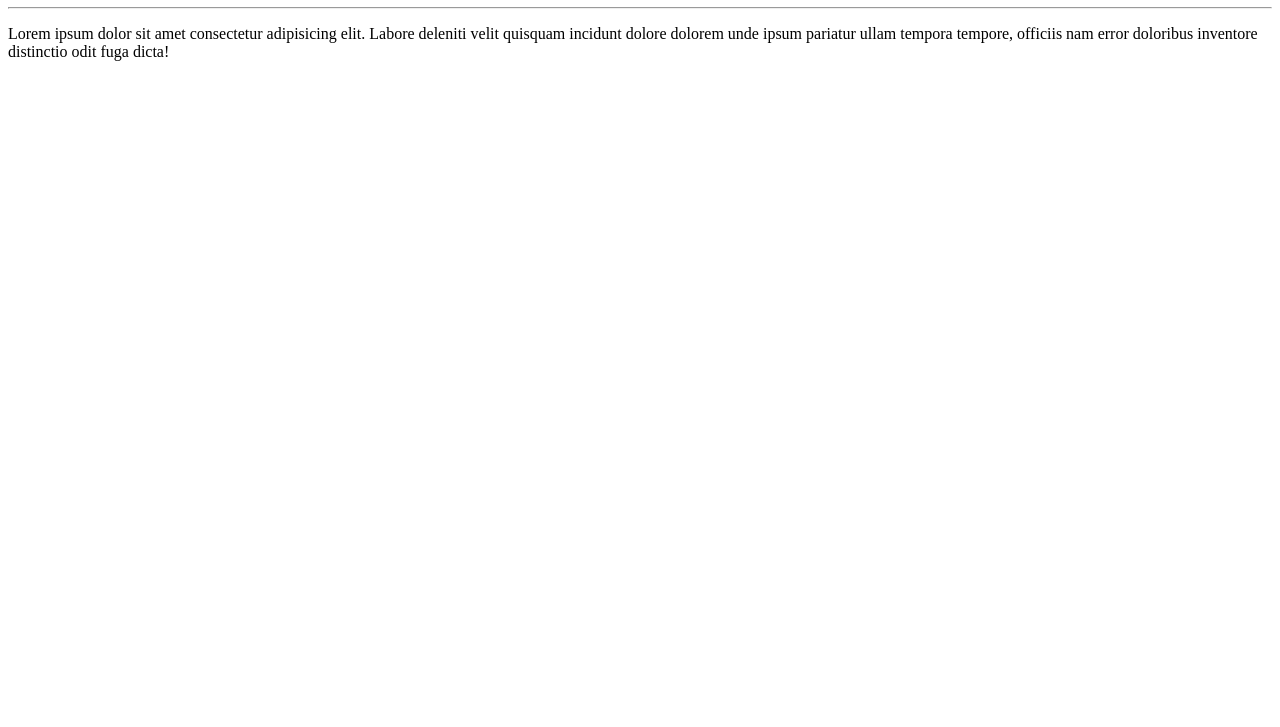
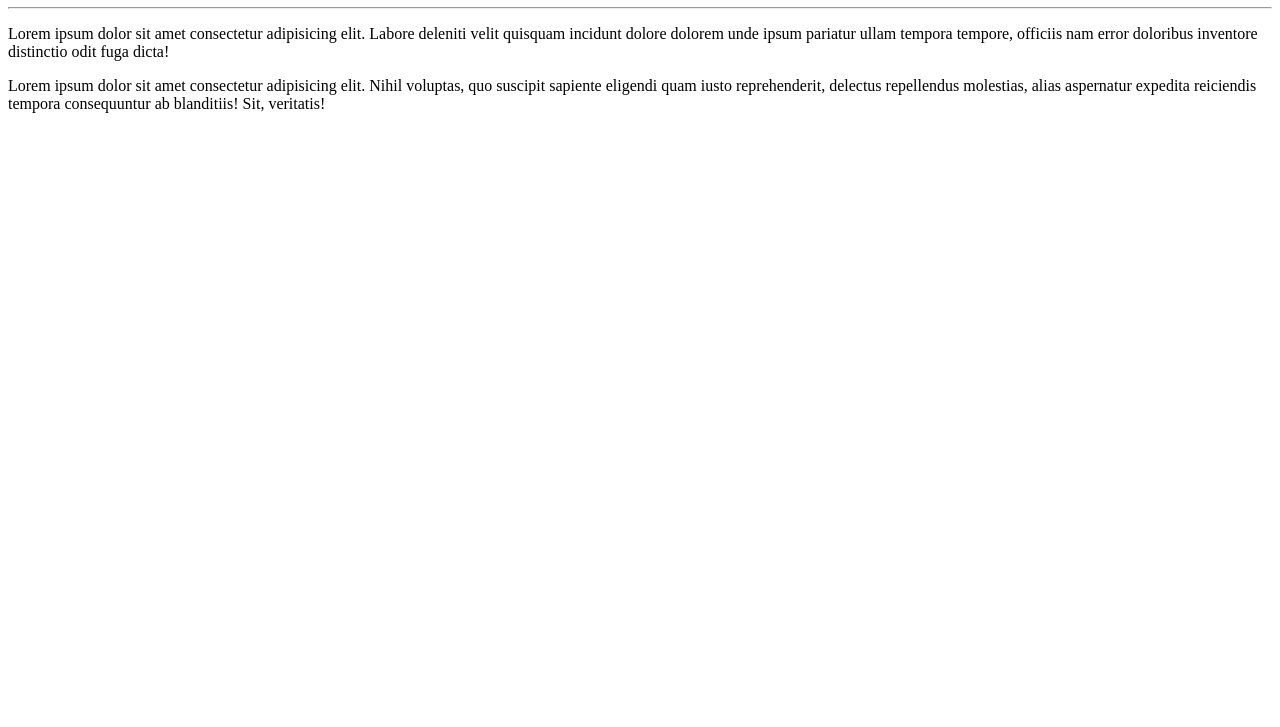
Before and after one commit to Fernandohzx07/Hello-Word--Teste-, a plain HTML site: page Site Exemplo/Index.html in a window 1280 px wide. Shown: the part 73-800 px from the top of the page. Drawn offline with Linux system fonts and the light colour scheme.

Commit message:
add um paragrafo

```diff
--- a/Site Exemplo/Index.html
+++ b/Site Exemplo/Index.html
@@ -11,5 +11,7 @@
     <p>Lorem ipsum dolor sit amet consectetur adipisicing elit. Labore deleniti velit quisquam incidunt
     dolore dolorem unde ipsum pariatur ullam tempora tempore, officiis nam error doloribus inventore
     distinctio odit fuga dicta!</p>
+    <p>Lorem ipsum dolor sit amet consectetur adipisicing elit. Nihil voluptas, quo suscipit sapiente eligendi quam iusto reprehenderit,
+        delectus repellendus molestias, alias aspernatur expedita reiciendis tempora consequuntur ab blanditiis! Sit, veritatis!</p>
 </body>
 </html>
```
